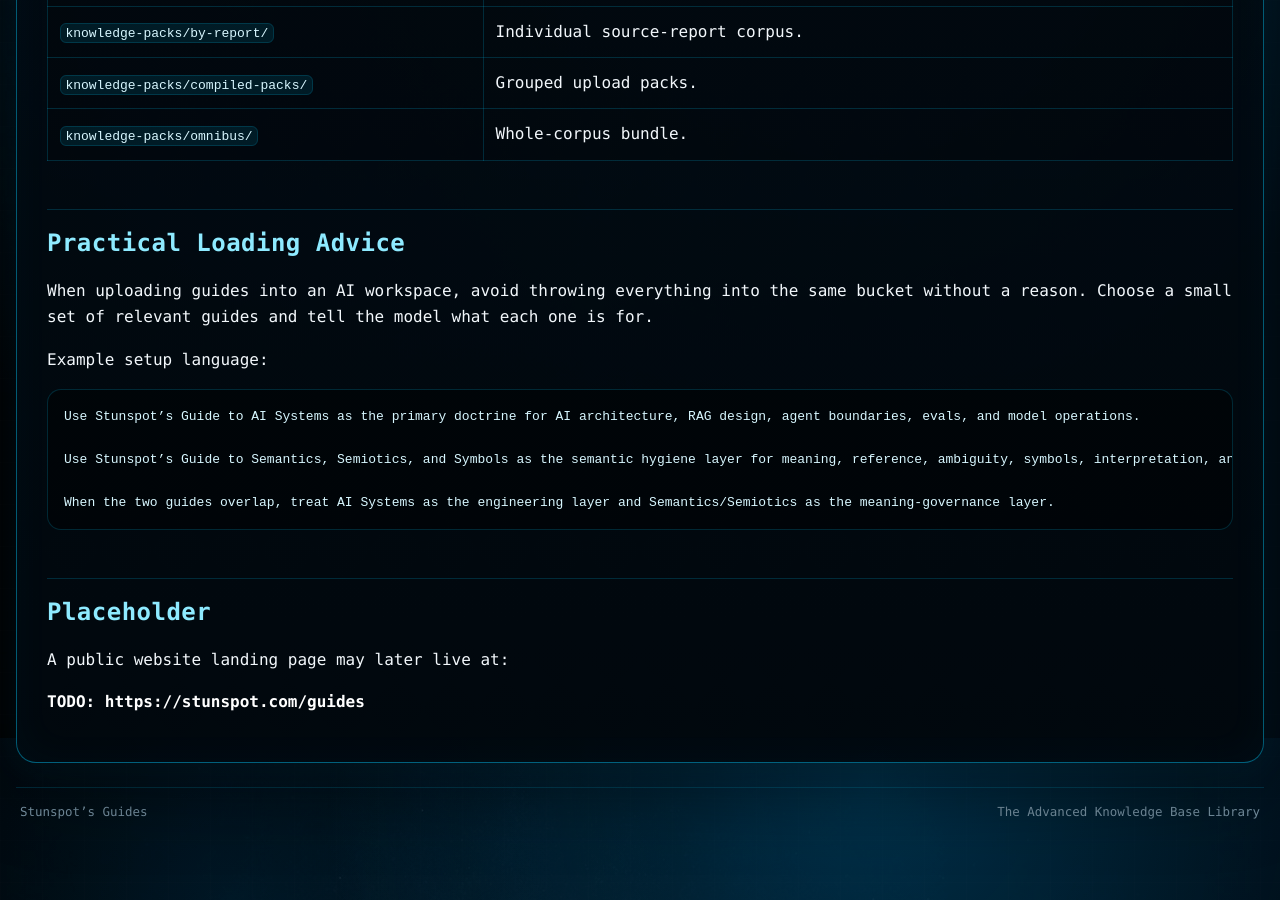
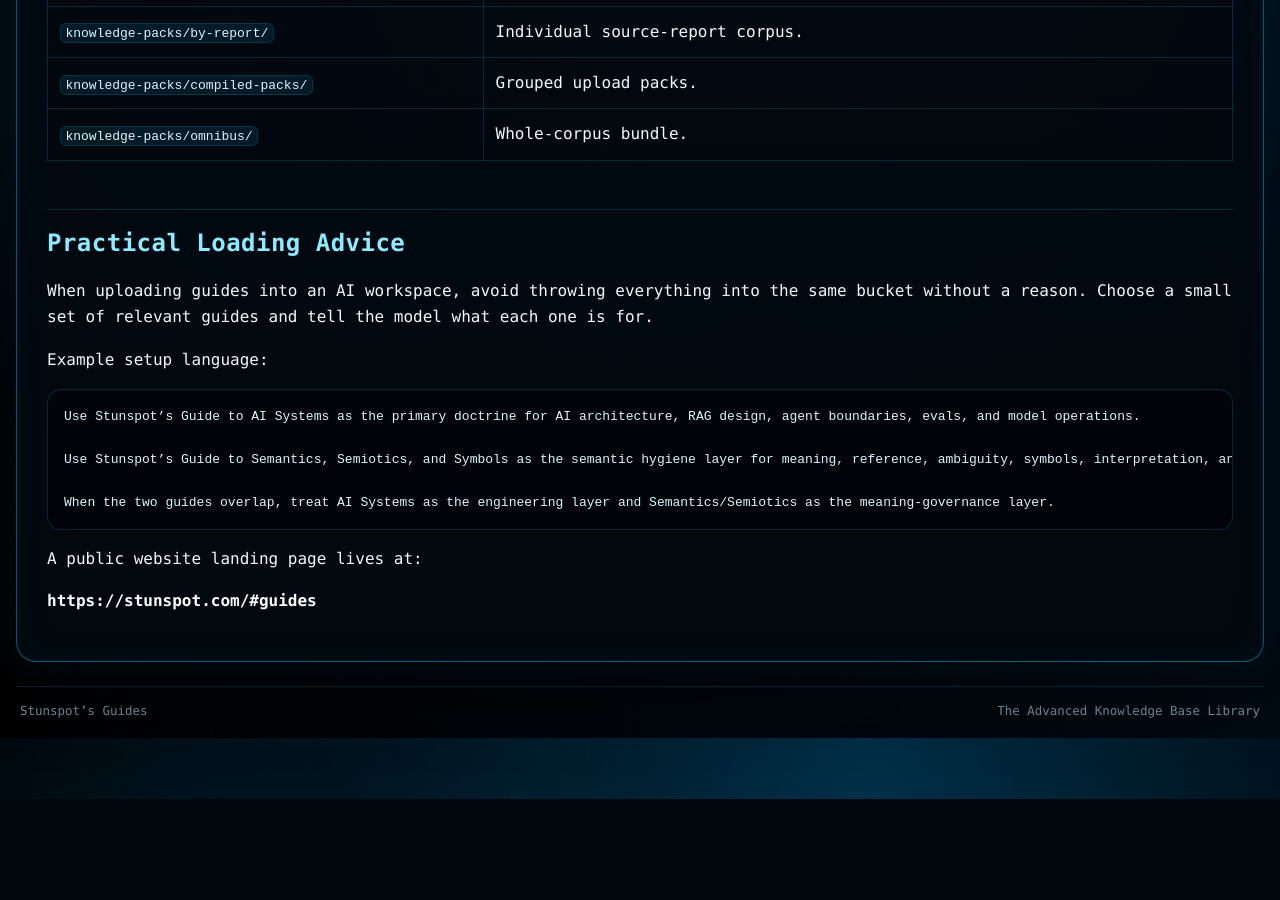
Before and after one commit to Stunspot/stunspots-guides, a Jekyll site: the page built from docs/how-to-use.md, in a window 1280 px wide and 900 px high, scrolled down 2862 px. Built offline with Jekyll 4.4.1, drawn with Linux system fonts in a browser that asks for light colours; after the commit the page ends 3661 px from its top, so only the background shows below that.

Commit message:
tweaked how-to-use

````diff
--- a/docs/how-to-use.md
+++ b/docs/how-to-use.md
@@ -119,8 +119,6 @@ Use Stunspot’s Guide to Semantics, Semiotics, and Symbols as the semantic hygi
 When the two guides overlap, treat AI Systems as the engineering layer and Semantics/Semiotics as the meaning-governance layer.
 ```
 
-## Placeholder
+A public website landing page lives at:
 
-A public website landing page may later live at:
-
-**TODO: https://stunspot.com/guides**
+**https://stunspot.com/#guides**
````
